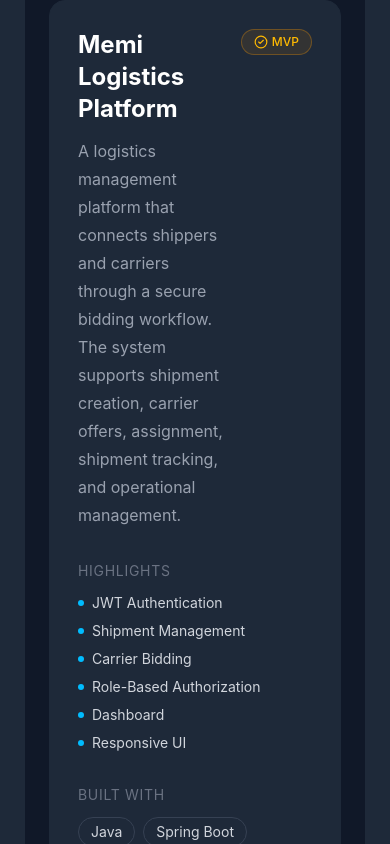
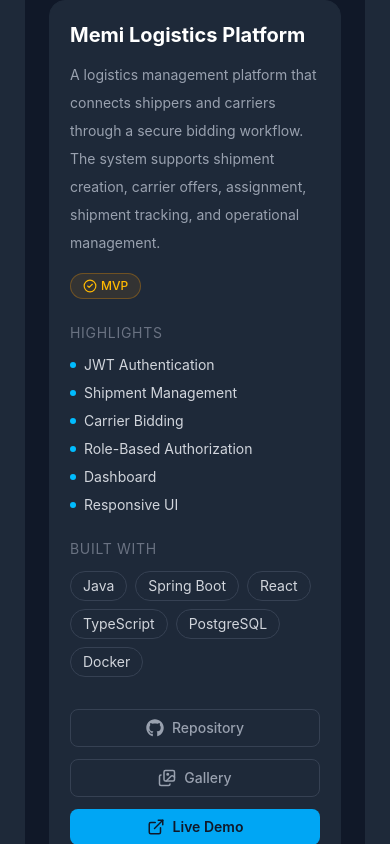
Before and after one commit to Kbrom-Mehari/Kbrom-Mehari.github.io, a React (Vite) app: page / in a window 390 px wide. Shown: the part 7200-8044 px from the top of the page. Built offline with nearby package versions, Linux system fonts and the light colour scheme.

Commit message:
changed margin on smaller screens

```diff
--- a/src/components/ProjectCard.jsx
+++ b/src/components/ProjectCard.jsx
@@ -32,11 +32,14 @@ export default function ProjectCard({ project }) {
         <>
             <article
                 className="
-                    flex flex-col
+                    flex
+                    flex-col
                     rounded-2xl
-                    border border-gray-800
+                    border
+                    border-gray-800
                     bg-gray-800
-                    p-7
+                    p-5
+                    sm:p-7
                     transition-all
                     duration-300
                     hover:-translate-y-1
@@ -45,20 +48,34 @@ export default function ProjectCard({ project }) {
             >
                 {/* Header */}
 
-                <div className="flex items-start justify-between gap-4">
+                <div
+                    className="
+                        flex
+                        flex-col
+                        gap-4
+                        sm:flex-row
+                        sm:items-start
+                        sm:justify-between
+                    "
+                >
                     <div>
-                        <h3 className="text-2xl font-bold text-white">
+                        <h3 className="text-xl font-bold text-white sm:text-2xl">
                             {project.title}
                         </h3>
 
-                        <p className="mt-3 leading-7 text-gray-400">
+                        <p className="mt-3 text-sm leading-7 text-gray-400 sm:text-base">
                             {project.description}
                         </p>
                     </div>
 
                     <span
                         className={`
-                            flex items-center gap-1
+                            inline-flex
+                            w-fit
+                            self-start
+                            sm:self-auto
+                            items-center
+                            gap-1
                             whitespace-nowrap
                             rounded-full
                             border
@@ -76,13 +93,16 @@ export default function ProjectCard({ project }) {
 
                 {/* Highlights */}
 
-                <div className="mt-8">
+                <div className="mt-6 sm:mt-8">
+
                     <p className="mb-3 text-sm uppercase tracking-wider text-gray-500">
                         Highlights
                     </p>
 
                     <ul className="space-y-2">
+
                         {project.features.map((feature) => (
+
                             <li
                                 key={feature}
                                 className="flex items-center gap-2 text-sm text-gray-300"
@@ -90,20 +110,27 @@ export default function ProjectCard({ project }) {
                                 <span className="h-1.5 w-1.5 rounded-full bg-sky-400"></span>
 
                                 {feature}
+
                             </li>
+
                         ))}
+
                     </ul>
+
                 </div>
 
                 {/* Tech Stack */}
 
-                <div className="mt-8">
+                <div className="mt-6 sm:mt-8">
+
                     <p className="mb-3 text-sm uppercase tracking-wider text-gray-500">
                         Built With
                     </p>
 
                     <div className="flex flex-wrap gap-2">
+
                         {project.techStack.map((tech) => (
+
                             <span
                                 key={tech}
                                 className="
@@ -118,21 +145,36 @@ export default function ProjectCard({ project }) {
                             >
                                 {tech}
                             </span>
+
                         ))}
+
                     </div>
+
                 </div>
 
                 {/* Buttons */}
 
-                <div className="mt-10 flex flex-wrap gap-3">
+                <div
+                    className="
+                        mt-8
+                        flex
+                        flex-col
+                        gap-3
+                        sm:mt-10
+                        sm:flex-row
+                        sm:flex-wrap
+                    "
+                >
                     <a
                         href={project.github}
                         target="_blank"
                         rel="noreferrer"
                         className="
                             inline-flex
+                            w-full
+                            sm:w-auto
+                            justify-center
                             items-center
-                            text-gray-400
                             gap-2
                             rounded-lg
                             border
@@ -141,24 +183,29 @@ export default function ProjectCard({ project }) {
                             py-2
                             text-sm
                             font-medium
+                            text-gray-400
                             transition
                             hover:border-white
                             hover:text-white
                         "
                     >
-                        <FaGithub size={18} aria-hidden="true" />
+                        <FaGithub size={18} />
 
                         Repository
+
                     </a>
 
                     {project.screenshots?.length > 0 && (
+
                         <button
                             type="button"
                             onClick={() => setGalleryOpen(true)}
                             className="
                                 inline-flex
+                                w-full
+                                sm:w-auto
+                                justify-center
                                 items-center
-                                text-gray-400
                                 gap-2
                                 rounded-lg
                                 border
@@ -167,6 +214,7 @@ export default function ProjectCard({ project }) {
                                 py-2
                                 text-sm
                                 font-medium
+                                text-gray-400
                                 transition
                                 hover:border-sky-500
                                 hover:text-sky-400
@@ -175,16 +223,22 @@ export default function ProjectCard({ project }) {
                             <Images size={18} />
 
                             Gallery
+
                         </button>
+
                     )}
 
                     {project.website && (
+
                         <a
                             href={project.website}
                             target="_blank"
                             rel="noreferrer"
                             className="
                                 inline-flex
+                                w-full
+                                sm:w-auto
+                                justify-center
                                 items-center
                                 gap-2
                                 rounded-lg
@@ -201,19 +255,26 @@ export default function ProjectCard({ project }) {
                             <ExternalLink size={18} />
 
                             Live Demo
+
                         </a>
+
                     )}
+
                 </div>
+
             </article>
 
             {project.screenshots?.length > 0 && (
+
                 <ImageGalleryModal
                     title={project.title}
                     images={project.screenshots}
                     isOpen={galleryOpen}
                     onClose={() => setGalleryOpen(false)}
                 />
+
             )}
+
         </>
     );
 }
```
